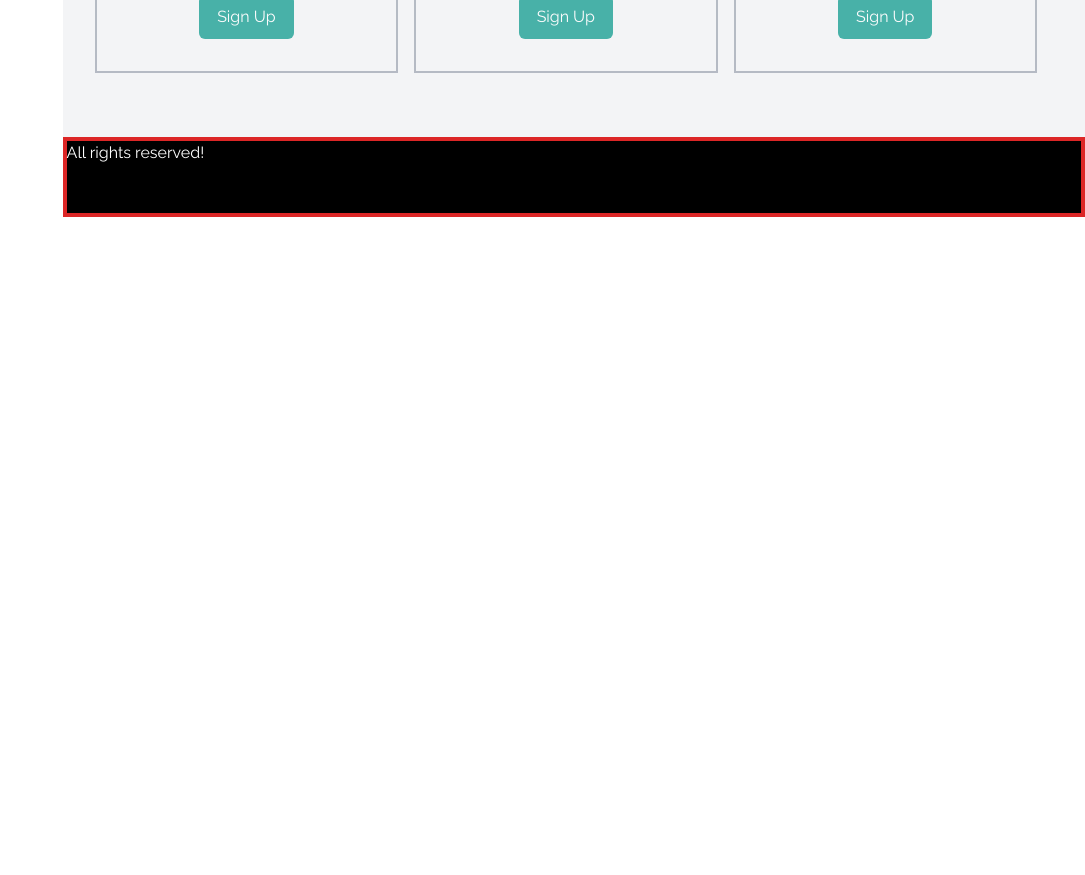
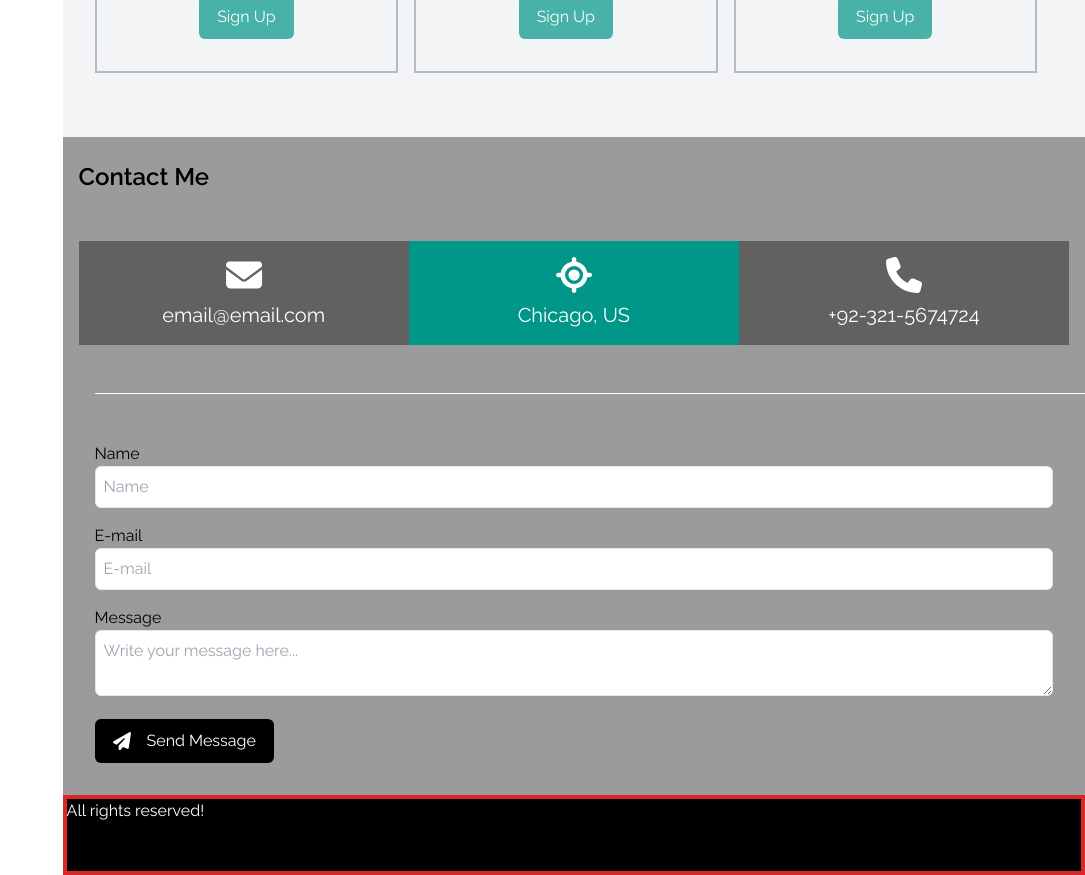
Before and after one commit to Metaverse-Nabeel/majesty_portfolio, a Next.js app: page / in a window 1280 px wide. Shown: the part 2740-3615 px from the top of the page, without its empty margins (195-1280 px from the left). Before the commit the page ends 2957 px from the top, so only its background shows below. Built offline with nearby package versions, Linux system fonts and the light colour scheme.

Commit message:
Contact Form completed

```diff
--- a/src/app/page.tsx
+++ b/src/app/page.tsx
@@ -3,6 +3,7 @@ import Portfolio from "@/app/sections/Portfolio";
 import Sidebar from "@/app/components/Sidebar";
 import AboutMe from "@/app/sections/AboutMe";
 import Packages from "./sections/Packages";
+import Contact from "./sections/Contact";
 
 
 export default function Home() {
@@ -16,6 +17,7 @@ export default function Home() {
           <Portfolio />
           <AboutMe />
           <Packages/>
+          <Contact/>
           <Footer />
         </section>
       </main>
--- /dev/null
+++ b/src/app/sections/Contact.tsx
@@ -0,0 +1,108 @@
+"use client";
+import {
+  faEnvelope,
+  faLocation,
+  faPaperPlane,
+  faPhone,
+} from "@fortawesome/free-solid-svg-icons";
+import { FontAwesomeIcon } from "@fortawesome/react-fontawesome";
+import { useState } from "react";
+
+const Contact = () => {
+  const [formData, setFormData] = useState({
+    name: "",
+    email: "",
+    message: "",
+  });
+
+  const handleChange = (e: any) => {
+    const { name, value } = e.target;
+    setFormData({ ...formData, [name]: value });
+  };
+
+  const handleSubmit = (e: any) => {
+    e.preventDefault();
+    // Add logic to handle form submission (e.g., send data to server)
+    console.log("Form submitted:", formData);
+  };
+
+  return (
+    <>
+      <section className="flex flex-col bg-[#616161]/60 w-full px-4">
+        <h4 className="text-2xl font-semibold py-6">Contact Me</h4>
+        <div className="flex items-center justify-center w-[100%] text-white py-6">
+          <div className="w-1/3 flex flex-col gap-2 bg-[#616161] py-4 px-16">
+            <FontAwesomeIcon icon={faEnvelope} className="text-4xl" />
+            <p className="flex items-center justify-center text-xl">
+              email@email.com
+            </p>
+          </div>
+          <div className="w-1/3 flex flex-col gap-2 bg-[#009688] py-4 px-16">
+            <FontAwesomeIcon icon={faLocation} className="text-4xl" />
+            <p className="flex items-center justify-center text-xl">
+              Chicago, US
+            </p>
+          </div>
+          <div className="w-1/3 flex flex-col gap-2 bg-[#616161] py-4 px-16">
+            <FontAwesomeIcon icon={faPhone} className="text-4xl" />
+            <p className="flex items-center justify-center text-xl">
+              +92-321-5674724
+            </p>
+          </div>
+        </div>
+        <div className="flex w-full h-[1px] mx-4 bg-white mt-6"></div>
+        <div className="w-full flex flex-col rounded-md py-8">
+          <form
+            action="https://formsubmit.co/nabeelahmed3129@gmail.com"
+            className="w-full pt-4 px-4"
+            method="POST"
+          >
+            <div className="mb-4">
+              <label htmlFor="name">Name</label>
+              <input
+                type="text"
+                name="name"
+                placeholder="Name"
+                value={formData.name}
+                onChange={handleChange}
+                required
+                className="w-full p-2 border rounded-md text-dark"
+              />
+            </div>
+            <div className="mb-4">
+              <label htmlFor="email">E-mail</label>
+              <input
+                type="email"
+                name="email"
+                placeholder="E-mail"
+                value={formData.email}
+                onChange={handleChange}
+                required
+                className="w-full p-2 border rounded-md text-dark"
+              />
+            </div>
+            <div className="mb-4">
+              <label htmlFor="message">Message</label>
+              <textarea
+                name="message"
+                placeholder="Write your message here..."
+                value={formData.message}
+                onChange={handleChange}
+                required
+                className="w-full p-2 border rounded-md text-dark"
+              />
+            </div>
+              <button
+                type="submit"
+                className="flex items-center justify-center py-2 px-4 bg-black text-white border-2 border-transparent rounded-md hover:bg-white hover:text-black hover:border-black"
+              >
+                <FontAwesomeIcon icon={faPaperPlane} className="text-lg pr-4" />Send Message
+              </button>
+          </form>
+        </div>
+      </section>
+    </>
+  );
+};
+
+export default Contact;
```
